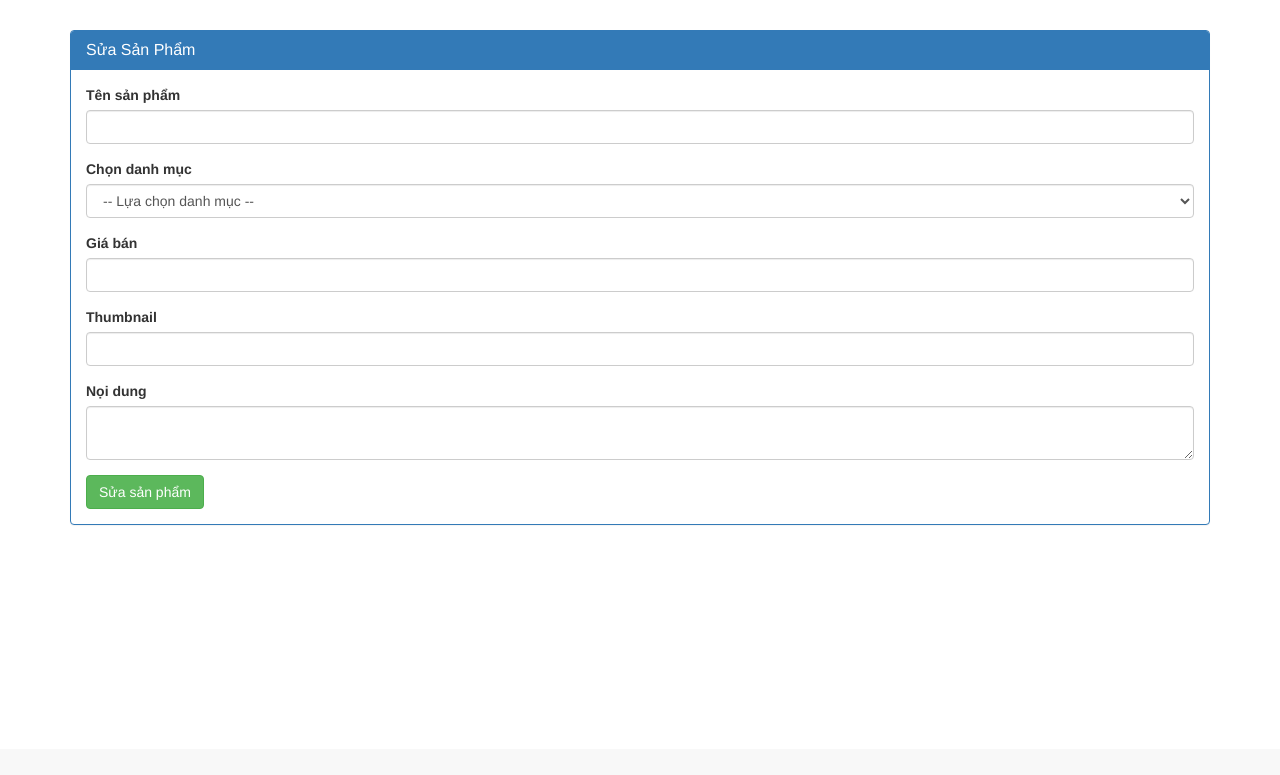
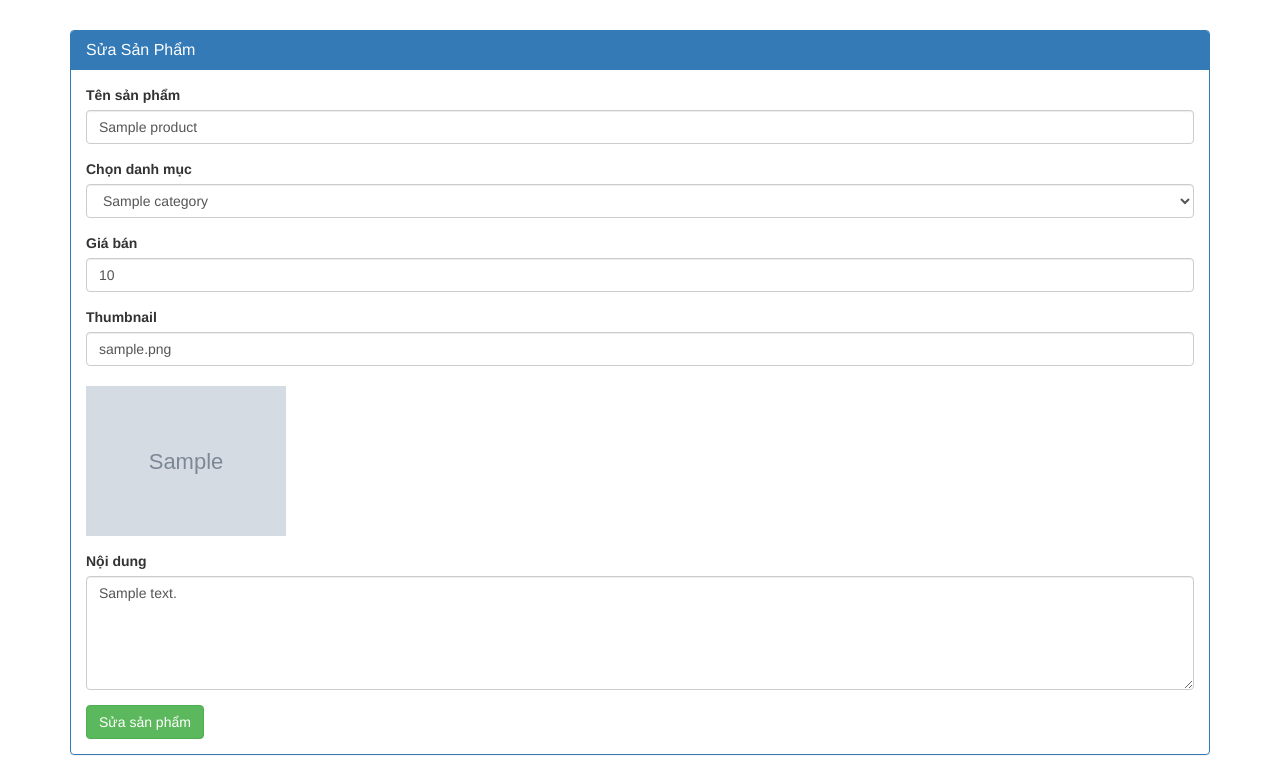
Before and after one commit to thienvu97ht/Website-B-n-Hoa-Qu-PHP-MySQL, a PHP site: page /add.php?id=1 in a window 1280 px wide. Shown: the part 51-826 px from the top of the page. Before the commit the page ends 576 px from the top, so only its background shows below. Run offline with PHP 8.4, Linux system fonts and the light colour scheme; tables that the repository leaves empty or names only in its code hold one stand-in row (values such as "Sample post"); grey boxes marked "Sample" are stand-in pictures; some libraries are stand-ins or nearby versions.

Commit message:
02. Phần 2

```diff
--- a/admin/category/add.php
+++ b/admin/category/add.php
@@ -6,6 +6,7 @@ $name = $id = '';
 if (!empty($_POST)) {
     if (isset($_POST['name'])) {
         $name = $_POST['name'];
+        $name = str_replace('"', '\\"', $name);
     }
 
     if (isset($_POST['id'])) {
--- a/admin/product/add.php
+++ b/admin/product/add.php
@@ -10,32 +10,40 @@ if (!empty($_POST)) {
 
     if (isset($_POST['title'])) {
         $title = $_POST['title'];
+        $title = str_replace('"', '\\"', $title);
     }
 
     if (isset($_POST['thumbnail'])) {
         $thumbnail = $_POST['thumbnail'];
+        $thumbnail = str_replace('"', '\\"', $thumbnail);
     }
 
     if (isset($_POST['price'])) {
         $price = $_POST['price'];
+        $price = str_replace('"', '\\"', $price);
     }
 
     if (isset($_POST['id_category'])) {
         $id_category = $_POST['id_category'];
+        $id_category = str_replace('"', '\\"', $id_category);
     }
 
     if (isset($_POST['content'])) {
         $content = $_POST['content'];
+        $content = str_replace('"', '\\"', $content);
     }
 
 
-    if (!empty($name)) {
+    if (!empty($title)) {
         $created_at = $updated_at = date('Y-m-d H:s:i');
         // Lưu vào database
         if ($id == "") {
-            $sql = "INSERT INTO product (title, price, content, id_category, created_at, updated_at) VALUES ('$name','$created_at','$updated_at')";
+            $sql = "INSERT INTO product (title, thumbnail, price, content, id_category, created_at,
+            updated_at) VALUES ('$title','$thumbnail','$price','$content','$id_category',
+            '$created_at','$updated_at')";
         } else {
-            $sql = "UPDATE category set name = '$name', created_at = '$created_at', updated_at= '$updated_at' WHERE id = " . $id;
+            $sql = "UPDATE product set title = '$title', thumbnail = '$thumbnail',
+            price = '$price', content = '$content', id_category = '$id_category', created_at = '$created_at', updated_at= '$updated_at' WHERE id = " . $id;
         }
 
         execute($sql);
@@ -46,10 +54,14 @@ if (!empty($_POST)) {
 
 if (isset($_GET['id'])) {
     $id = $_GET['id'];
-    $sql = "SELECT * FROM category WHERE id = " . $id;
-    $category = executeSingleResult($sql);
-    if ($category != null) {
-        $name = $category['name'];
+    $sql = "SELECT * FROM product WHERE id = " . $id;
+    $product = executeSingleResult($sql);
+    if ($product != null) {
+        $title = $product['title'];
+        $price = $product['price'];
+        $thumbnail = $product['thumbnail'];
+        $id_category = $product['id_category'];
+        $content = $product['content'];
     }
 }
 ?>
@@ -65,6 +77,9 @@ if (isset($_GET['id'])) {
 
     <link rel="stylesheet" media="screen" href="//netdna.bootstrapcdn.com/bootstrap/3.3.4/css/bootstrap.min.css">
     <link rel="stylesheet" href="./style/style.min.css">
+
+    <!-- include summernote css/js -->
+    <link href="https://cdn.jsdelivr.net/npm/summernote@0.8.18/dist/summernote.min.css" rel="stylesheet">
 
 </head>
 
@@ -106,7 +121,11 @@ if (isset($_GET['id'])) {
                             $sql = "SELECT * FROM category";
                             $categoryList = executeResult($sql);
                             foreach ($categoryList as $item) {
-                                echo '<option value="' . $item['id'] . '">' . $item['name'] . '</option>';
+                                if ($item['id'] == $id_category) {
+                                    echo '<option selected value="' . $item['id'] . '">' . $item['name'] . '</option>';
+                                } else {
+                                    echo '<option value="' . $item['id'] . '">' . $item['name'] . '</option>';
+                                }
                             }
                             ?>
                         </select>
@@ -120,13 +139,14 @@ if (isset($_GET['id'])) {
                     <div class="form-group">
                         <label for="thumbnail">Thumbnail</label>
                         <input type="text" class="form-control" id="thumbnail" name="thumbnail"
-                            value="<?= $thumbnail ?>">
+                            value="<?= $thumbnail ?>" onchange="updateThumbnail()">
+                        <img src="<?= $thumbnail ?>" alt="" style="max-width: 200px; margin-top: 20px"
+                            id="img_thumbnail">
                     </div>
 
                     <div class="form-group">
-                        <label for="content">Nọi dung</label>
-                        <textarea type="text" class="form-control" id="content" name="content" value="<?= $content ?>">
-                    </textarea>
+                        <label for="content">Nội dung</label>
+                        <textarea class="form-control" rows="5" name="content" id="content"><?= $content ?></textarea>
                     </div>
 
                     <?= $id == "" ? '<button type="submit" class="btn btn-success">Thêm sản phẩm</button>' :
@@ -140,6 +160,20 @@ if (isset($_GET['id'])) {
 
     <script src="//code.jquery.com/jquery.js"></script>
     <script src="//netdna.bootstrapcdn.com/bootstrap/3.3.4/js/bootstrap.min.js"></script>
+    <script src="https://cdn.jsdelivr.net/npm/summernote@0.8.18/dist/summernote.min.js"></script>
+    <script>
+    function updateThumbnail() {
+        $('#img_thumbnail').attr('src', $('#thumbnail').val());
+    };
+
+    $(function() {
+        // Đợi website load xong nội dung => xử lý phần JS
+        $('#content').summernote({
+            height: 150, // set editor height
+            'disableResizeEditor': false,
+        });
+    });
+    </script>
 </body>
 
 </html>
--- a/admin/product/index.php
+++ b/admin/product/index.php
@@ -64,8 +64,8 @@ require_once '../../db/dbhelper.php';
                             echo
                             '<tr>
                                 <td class="text-center">' . ($index++) . '</td>
-                                <td>
-                                    <img src="' . $item['thumbnail'] . '" style="max-width: 200px" />
+                                <td class="text-center">
+                                    <img src="' . $item['thumbnail'] . '" style="max-width: 120px" />
                                 </td>
                                 <td>' . $item['title'] . '</td>
                                 <td>' . $item['price'] . '</td>
```
